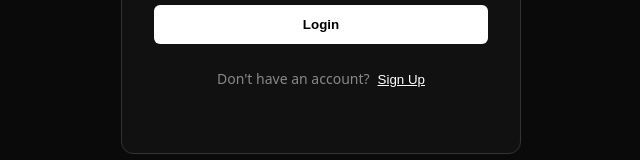
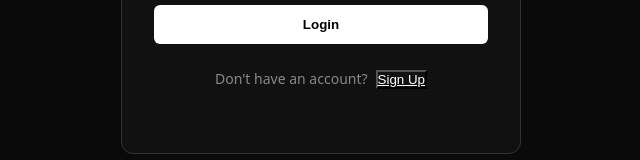
Before and after one commit to Bhardwaj-16/origin-mini, a Next.js app: page /login in a window 1280 px wide. Shown: the part 476-636 px from the top of the page, without its empty margins (319-959 px from the left). Built offline with nearby package versions, Linux system fonts and the light colour scheme.

Commit message:
fix(styles): change bare button selector to pure class to fix Next.js build

```diff
--- a/src/app/auth.module.css
+++ b/src/app/auth.module.css
@@ -60,7 +60,7 @@
   margin-bottom: 1rem;
 }
 
-button {
+.submitBtn {
   width: 100%;
   padding: 0.75rem;
   background: white;
@@ -72,7 +72,7 @@ button {
   transition: opacity 0.2s;
 }
 
-button:hover {
+.submitBtn:hover {
   opacity: 0.9;
 }
 
--- a/src/components/AuthForm.tsx
+++ b/src/components/AuthForm.tsx
@@ -55,7 +55,7 @@ export default function AuthPage({ mode }: { mode: "login" | "signup" }) {
             />
           </div>
           {error && <p className={styles.error}>{error}</p>}
-          <button type="submit">{mode === "login" ? "Login" : "Sign Up"}</button>
+          <button type="submit" className={styles.submitBtn}>{mode === "login" ? "Login" : "Sign Up"}</button>
         </form>
 
         <p className={styles.footer}>
```
